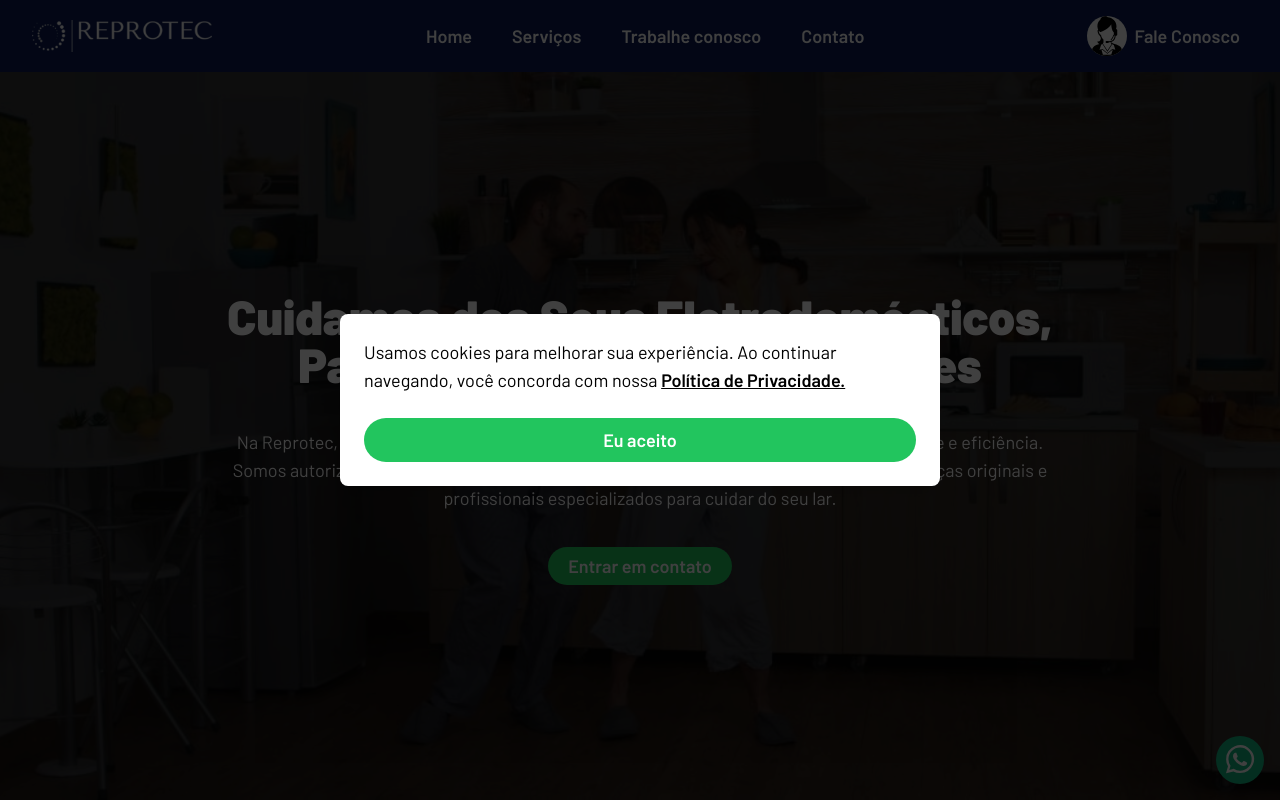
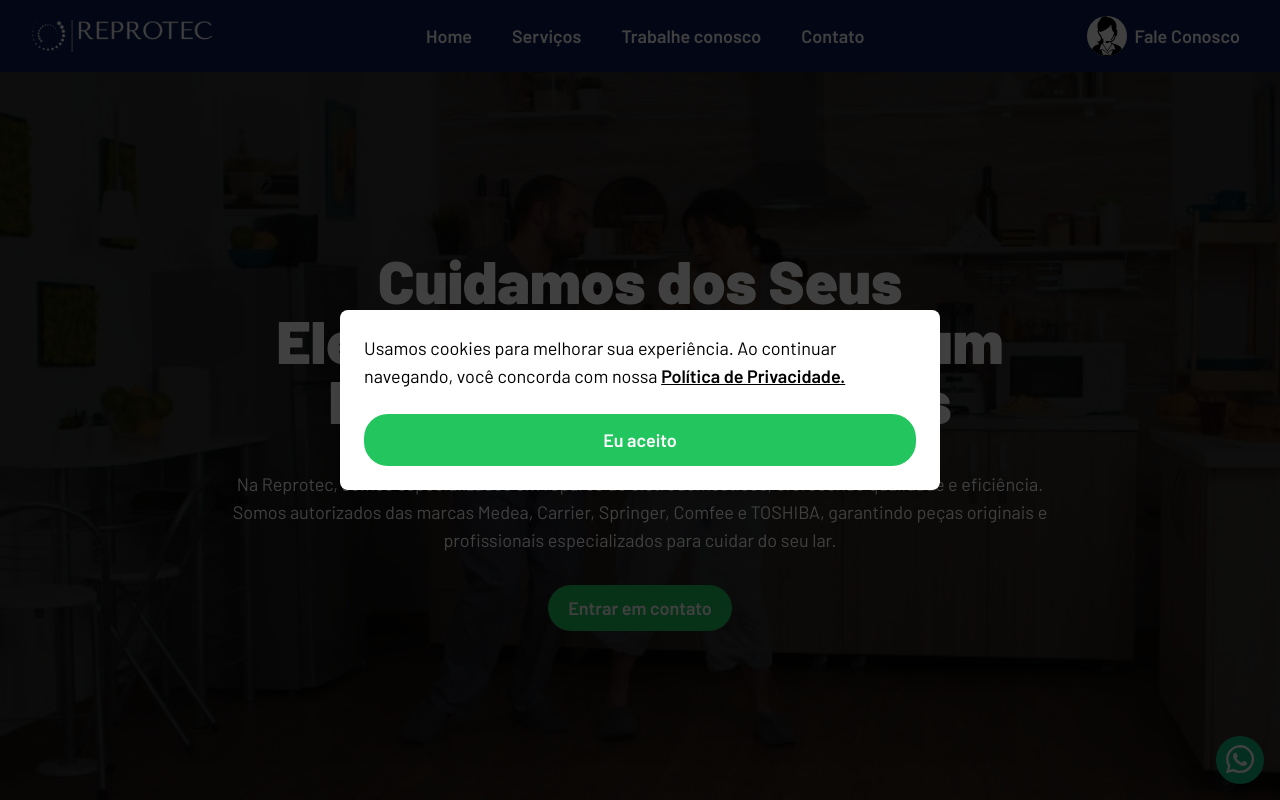
Before and after one commit to Sev7tech/reprotec, a Next.js app: page / in a window 1280 px wide. Shown: the top 800 px of the page. Built offline with nearby package versions, Linux system fonts and the light colour scheme.

Commit message:
style: update class from py-2 to py-3

```diff
--- a/src/app/globals.css
+++ b/src/app/globals.css
@@ -19,11 +19,11 @@ body {
   }
 
   .buttonBase {
-    @apply rounded-3xl px-5 py-2 text-lg font-semibold text-white;
+    @apply rounded-3xl px-5 py-3 text-lg font-semibold text-white duration-300;
   }
 
   .mainTitle {
-    @apply text-4xl font-extrabold text-white md:text-5xl;
+    @apply text-4xl font-extrabold text-white md:text-6xl;
   }
 
   .secondaryTitle {
@@ -143,4 +143,8 @@ body {
   .sub-title-privacy-policy {
     @apply text-2xl font-bold text-black;
   }
+
+  .text-highline {
+    @apply text-green-500;
+  }
 }
```
